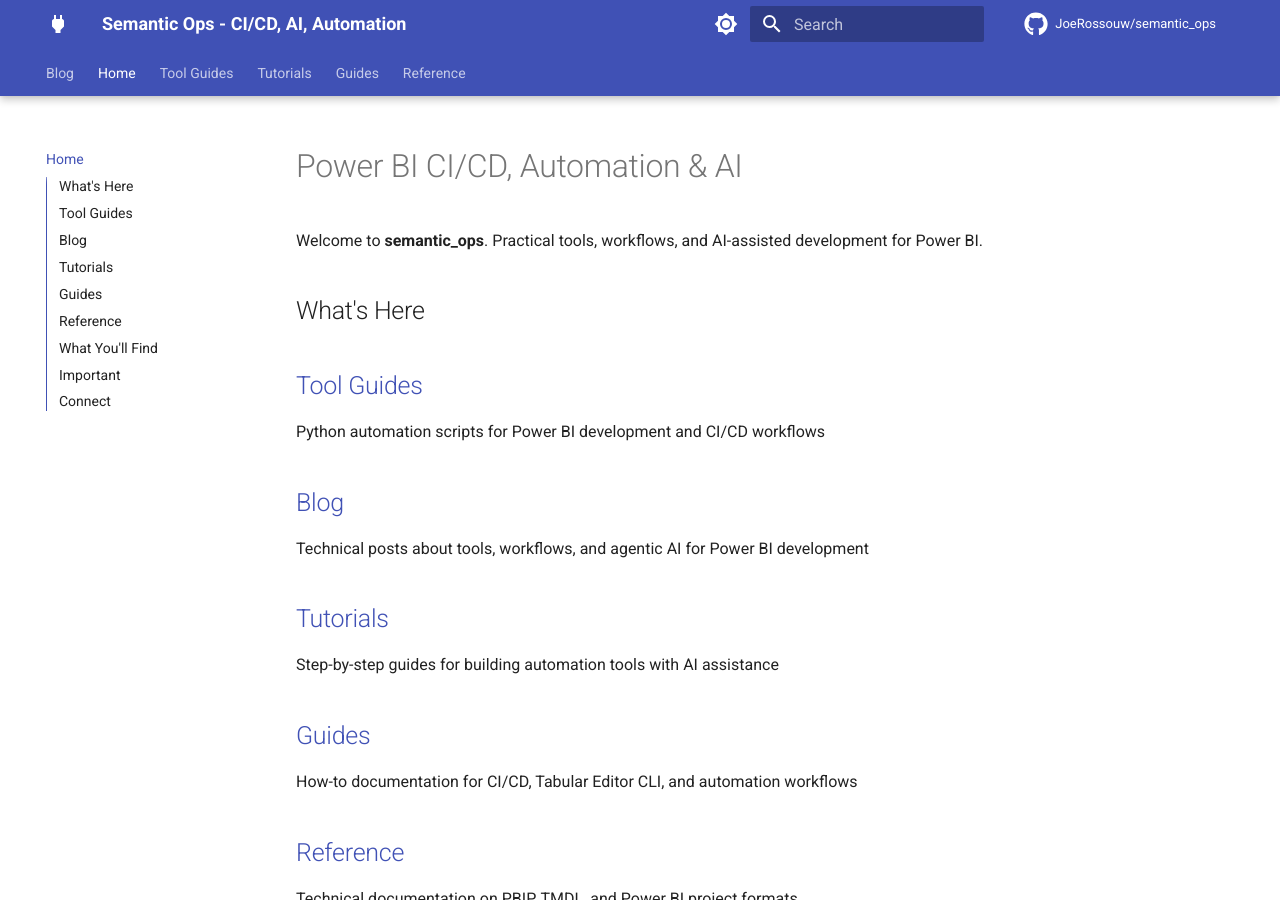
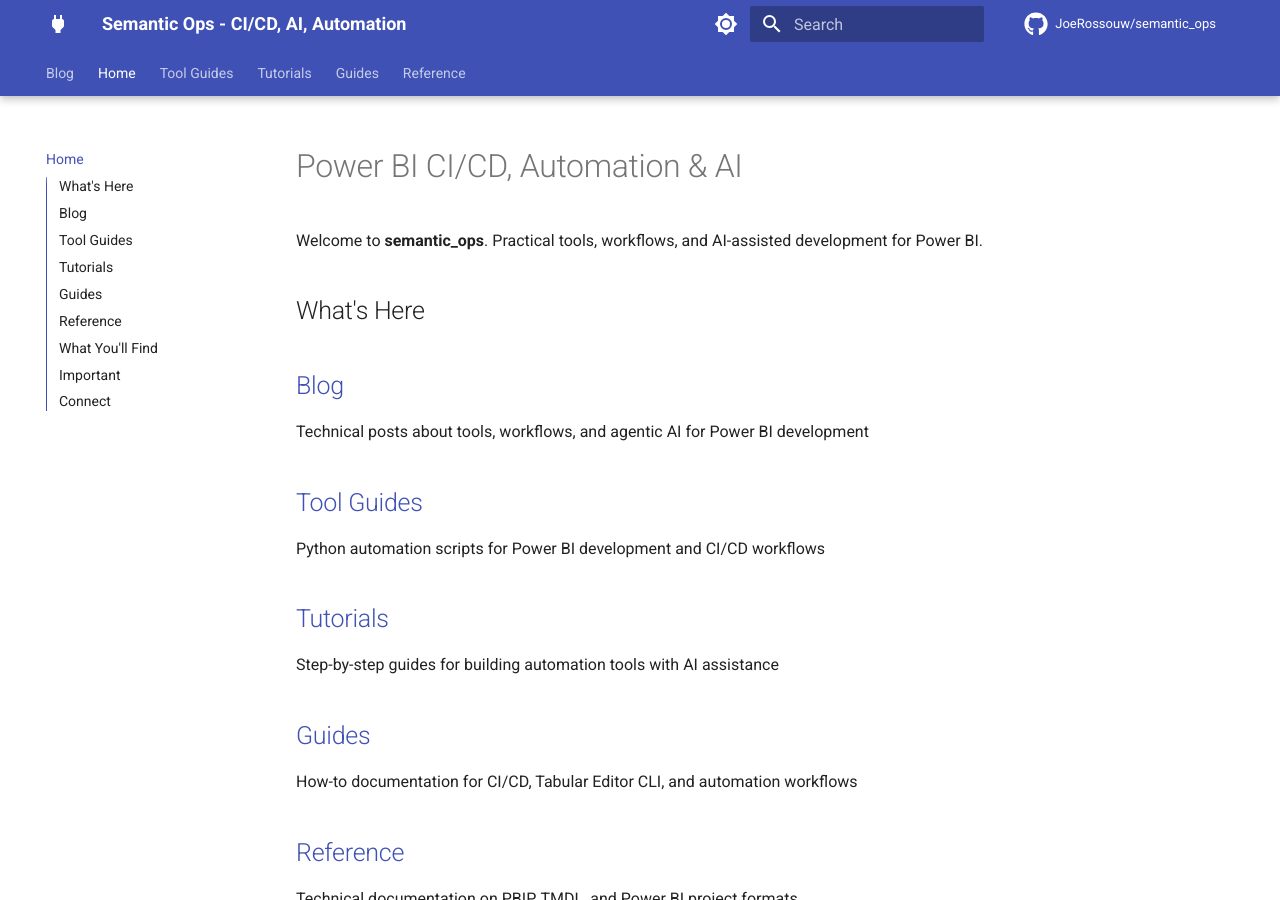
Before and after one commit to JoeRossouw/semantic_ops, an MkDocs documentation site: the page built from docs/index.md, in a window 1280 px wide and 900 px high. Built offline with MkDocs 1.6.1 and Material for MkDocs 9.7.7, drawn with Linux system fonts in a browser that asks for light colours; comment, search, counter and statistics services are not loaded.

```diff
--- a/docs/index.md
+++ b/docs/index.md
@@ -4,11 +4,11 @@ Welcome to **semantic_ops**. Practical tools, workflows, and AI-assisted develop
 
 ## What's Here
 
+## [Blog](blog/)
+Technical posts about tools, workflows, and agentic AI for Power BI development
+
 ## [Tool Guides](tool-guides/)
 Python automation scripts for Power BI development and CI/CD workflows
-
-## [Blog](blog/)
-Technical posts about tools, workflows, and agentic AI for Power BI development
 
 ## [Tutorials](tutorials/)
 Step-by-step guides for building automation tools with AI assistance
```
